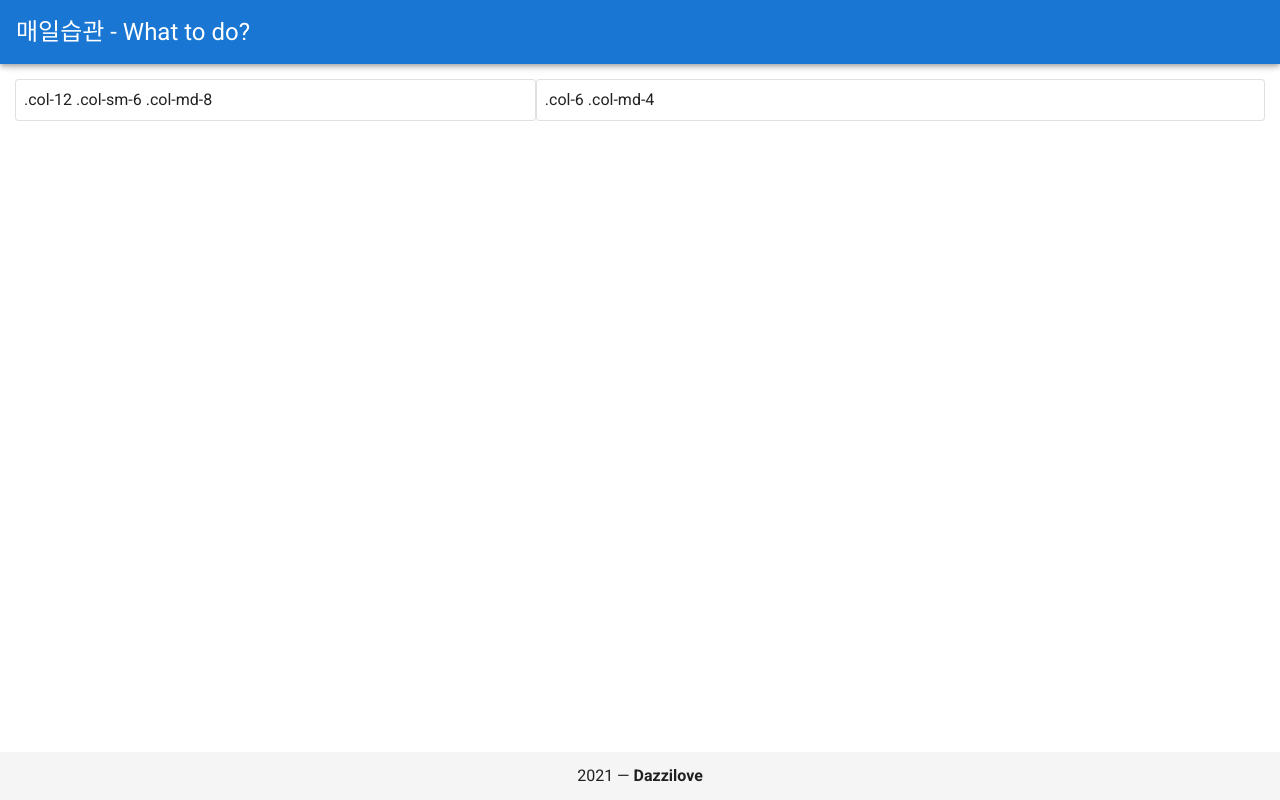
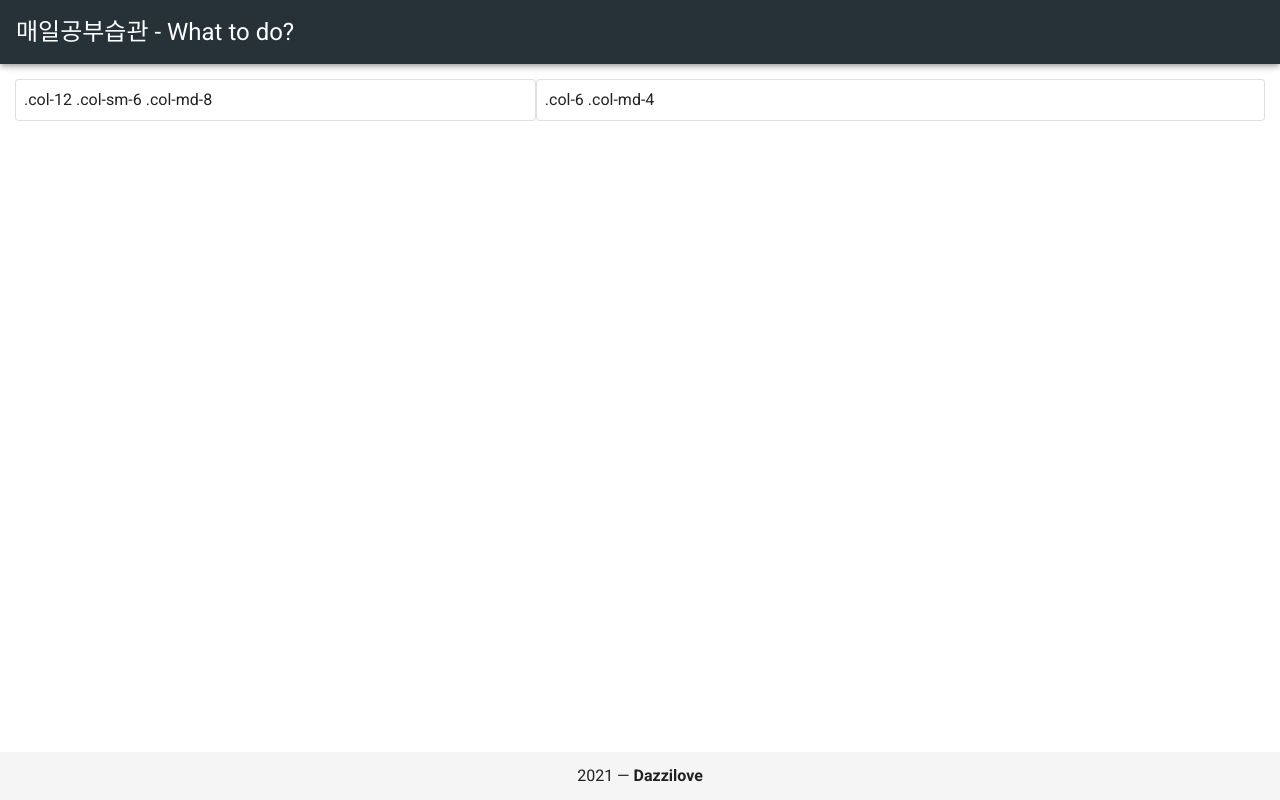
Before and after one commit to dazzilove/d2-things, a Vue app in the folder front/today-task/: page /todayTask in a window 1280 px wide. Built offline with nearby package versions, Linux system fonts and the light colour scheme.

Commit message:
change color

```diff
--- a/front/today-task/src/components/TodayTaskNavbar.vue
+++ b/front/today-task/src/components/TodayTaskNavbar.vue
@@ -1,6 +1,6 @@
 <template>
-  <v-app-bar app color="primary" dark>
-    <div class="text-h5">매일습관 - What to do?</div>
+  <v-app-bar app color="blue-grey darken-4" dark>
+    <div class="text-h5">매일공부습관 - What to do?</div>
   </v-app-bar>
 </template>
 
```
Also changed, not shown: 1 other file (tests, documents, lock files or other folders).
